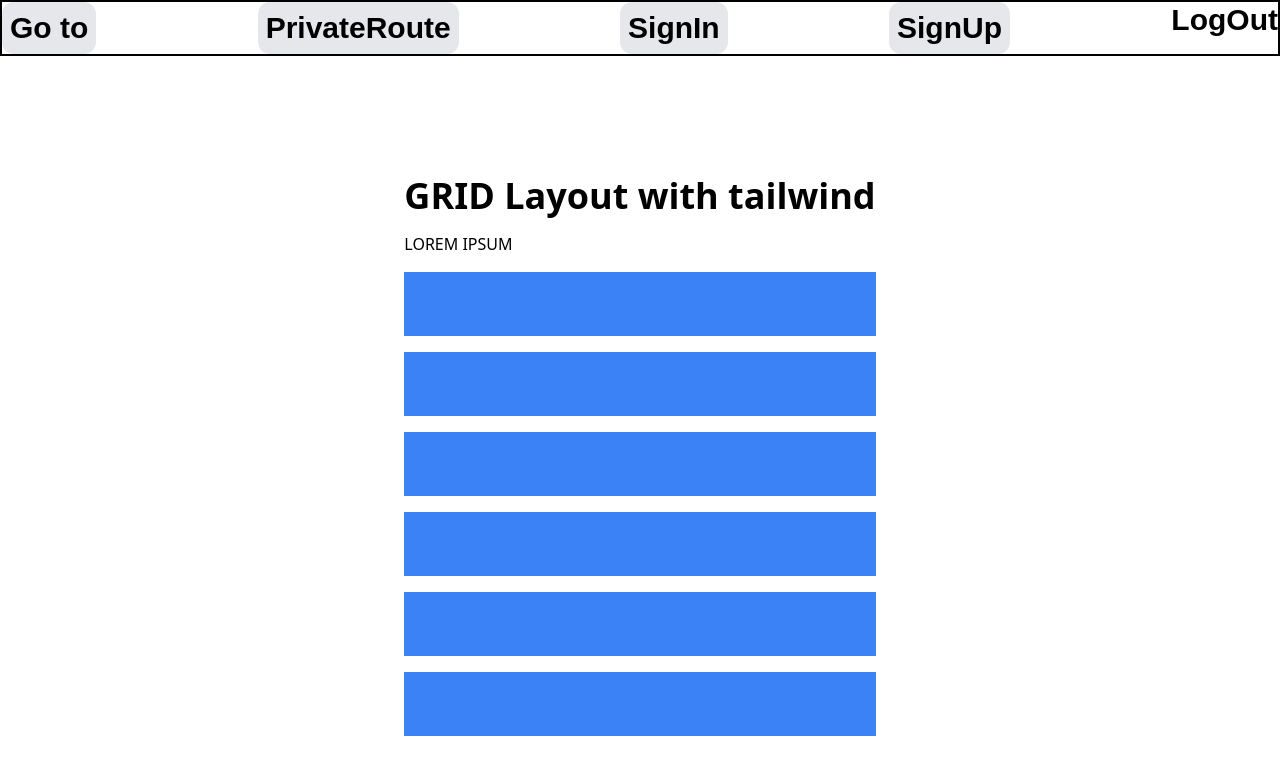
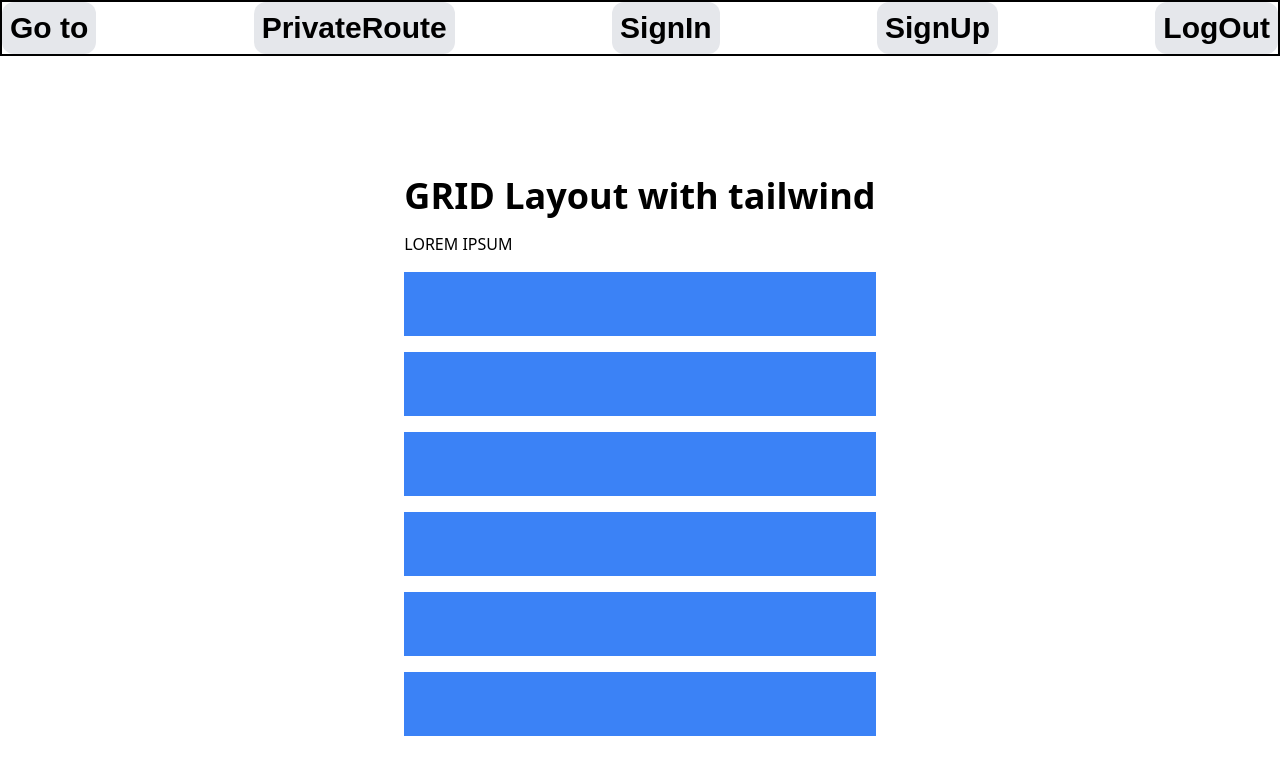
Before and after one commit to Chochinize/Nutrient-calculator, a React (Create React App) app: page /secret in a window 1280 px wide. Shown: the top 774 px of the page. Built offline with nearby package versions, Linux system fonts and the light colour scheme; no server answers.

Commit message:
first release

```diff
--- a/src/components/NavBar.js
+++ b/src/components/NavBar.js
@@ -30,7 +30,7 @@ const NavBar = () => {
 
 
   return (
-    <header className="border-2  w-full  h-full    border-black font-dongle font-extrabold text-3xl  ">
+    <header className="border-2  w-full  h-full relative  border-black font-dongle font-extrabold text-3xl  ">
 
       {/* <div className={ `mx-[40rem]  transition ease-in-out    fixed ${offset > 51 ? 'top-[14px]  ':'top-[5rem]'} left-[0rem] right-[0rem] transition ease-in-out  rounded-md   ${offset > 50 ? `transform scale-x-[3] -translate-y-4  h-24 text-white  `:''}   bg-black text-[16px] h-[3rem] text-2xl `} >
           <div className={ `${offset > 51 ? 'flex justify-between -translate-x-48   items-center h-full scale-x-[0.3] ':'flex justify-evenly items-center h-full scale-x-[1]   text-3xl text-white '}`}>
@@ -41,14 +41,14 @@ const NavBar = () => {
           </div> */}
    <ul className="flex justify-between      ">
 
-     <li className="bg-gray-200 rounded-xl w-max p-2 hover:bg-gray-300"><Link to="/">Go to </Link></li>
+     <li className="bg-gray-200 rounded-xl w-max p-2 h-max hover:bg-gray-300"><Link to="/">Go to </Link></li>
 
      {/* <li className="bg-gray-200 rounded-xl w-max p-2 hover:bg-gray-300"><Link to="/Charts">Go to the Charts</Link></li> */}
 
-     <li className="bg-gray-200 rounded-xl w-max p-2 hover:bg-gray-300"><Link to="/secret">PrivateRoute</Link></li>
-     <li className="bg-gray-200 rounded-xl w-max p-2 hover:bg-gray-300"><Link to="/SignIn">SignIn</Link></li>
-     <li className="bg-gray-200 rounded-xl w-max p-2 hover:bg-gray-300"><Link to="/SignUp">SignUp</Link></li>
-     <Logout/>
+     <li className="bg-gray-200 rounded-xl w-max p-2 h-max hover:bg-gray-300"><Link to="/secret">PrivateRoute</Link></li>
+     <li className="bg-gray-200 rounded-xl w-max p-2 h-max hover:bg-gray-300"><Link to="/SignIn">SignIn</Link></li>
+     <li className="bg-gray-200 rounded-xl w-max p-2 h-max hover:bg-gray-300"><Link to="/SignUp">SignUp</Link></li>
+     <li className="bg-gray-200 rounded-xl w-max p-2 h-max hover:bg-gray-300"><Logout/></li>
     </ul>
 
 </header>
```
